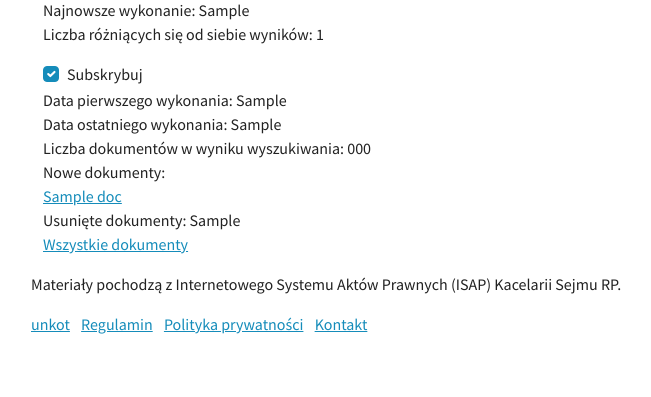
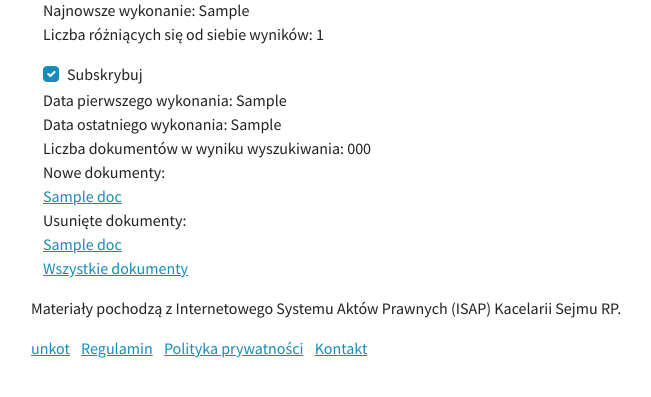
Before and after one commit to stakent/unkot, a Django app: template unkot/isap/templates/isap/saved_search_detail.html in a window 1280 px wide. Shown: the part 164-561 px from the top of the page, without its empty margins (51-702 px from the left). Run offline with Django 3.2, Linux system fonts and the light colour scheme; tables that the repository leaves empty hold one stand-in row (values such as "Sample post"); the template is opened without the code that fills it: values that come from a table or form of the project are taken from there, most other values are stand-ins (such as "Sample title", 1, 10 or a date in 2020); parts of the project's set-up code (start-up, migrations or seed data) failed here and were passed over; some libraries are stand-ins or nearby versions.

Commit message:
saved search: changed presentation of removed documents

```diff
--- a/unkot/isap/templates/isap/saved_search_detail.html
+++ b/unkot/isap/templates/isap/saved_search_detail.html
@@ -30,7 +30,6 @@
   </div>
 </form>
 
-
   {% for result in results %}
   <ul class="list-unstyled">
     <li>Data pierwszego wykonania: {{ result.first_run_ts }}</li>
@@ -47,16 +46,24 @@
       {% else %}
       brak
       {% endif %}
-
     </li>
-    {% if result.removed_docs %}
-    <li>Usunięte dokumenty: {{ result.removed_docs }}</li>
-    {% endif %}
+    <li>
+      Usunięte dokumenty:
+      {% if result.removed_docs %}
+      <ul class="list-unstyled">
+        {% for doc in result.removed_docs %}
+        <li><a href="{% url 'deed_detail' doc %}">{{ doc }}</a></li>
+        {% endfor %}
+      </ul>
+      {% else %}
+      brak
+      {% endif %}
+    </li>
     <li><a href="{% url 'search_isap_result_detail' result.id %}">Wszystkie dokumenty</a></li>
-  </ul>
   {% empty %}
   <p>Brak zapisanych wyników wyszukiwania.</p>
   {% endfor %}
+  </ul>
 
 </div>
 
```
